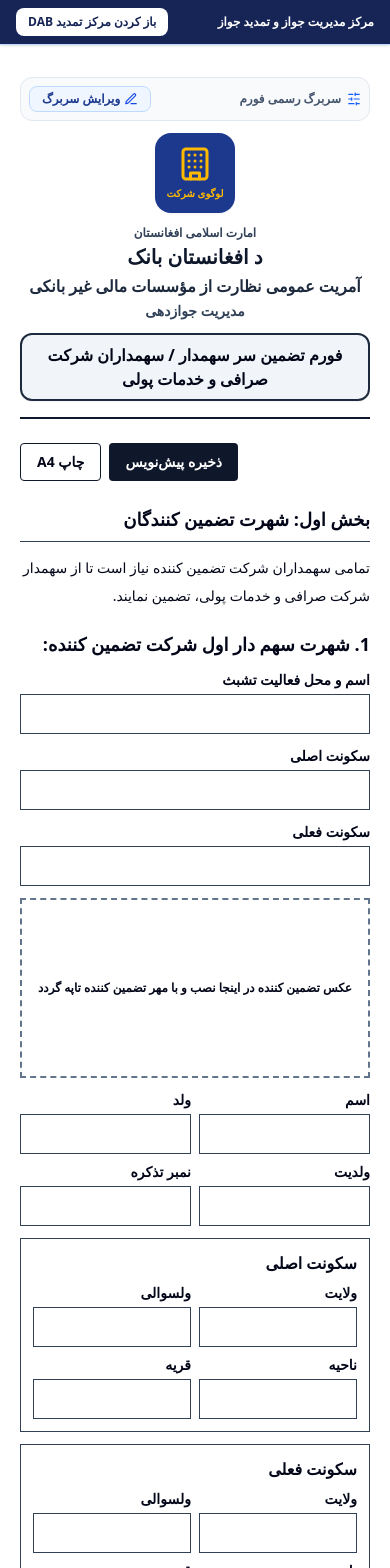
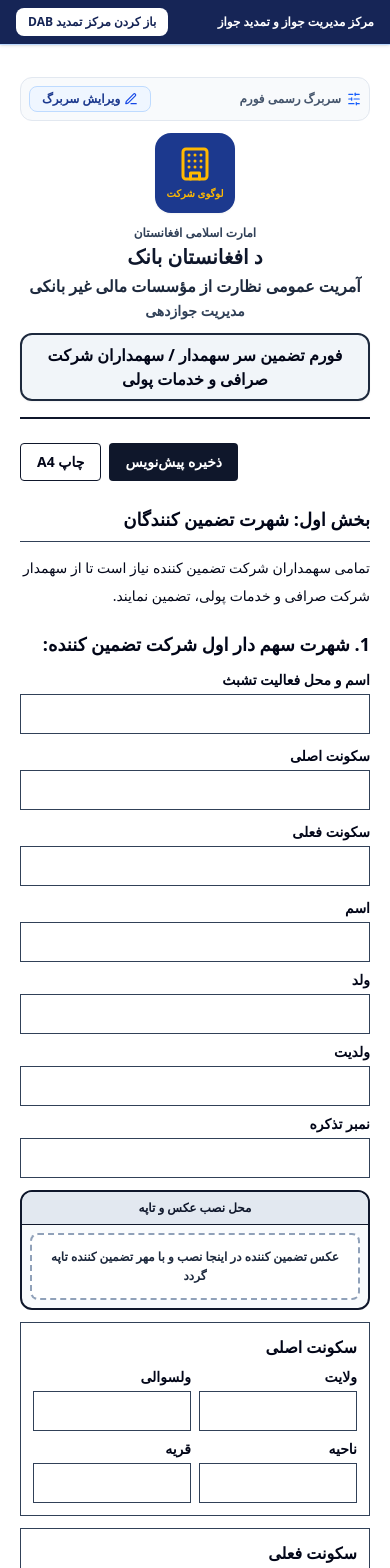
Before and after one commit to Norani375/Manochehr-norani, a Next.js app: page /dab-shareholder-guarantee in a window 390 px wide. Shown: the top 1568 px of the page. Built offline with nearby package versions, Linux system fonts and the light colour scheme; no server answers.

Commit message:
feat: update guarantee form layout and client directive
Add 'use client' to guarantee page and update the guarantor section layout for improved responsiveness and print formatting.

```diff
--- a/app/dab-fx-guarantee/page.tsx
+++ b/app/dab-fx-guarantee/page.tsx
@@ -1,3 +1,5 @@
+'use client';
+
 import DabFxGuaranteeForm from '@/components/DabFxGuaranteeForm';
 
 export default function DabFxGuaranteePage() {
--- a/components/DabShareholderGuaranteeForm.tsx
+++ b/components/DabShareholderGuaranteeForm.tsx
@@ -46,17 +46,22 @@ function GuarantorSection({ index, data, setData }: { index: number; data: Guara
   const update = (key: keyof Guarantor, value: string) => setData({ ...data, [key]: value });
   return <section className="mb-8 break-inside-avoid">
     <h2 className="mb-3 text-right text-lg font-bold">{index}. شهرت سهم دار {index === 1 ? 'اول' : index === 2 ? 'دوم' : 'سوم'} شرکت تضمین کننده:</h2>
-    <div className="grid grid-cols-1 gap-3 md:grid-cols-[1fr_180px_1fr]">
+    <div className="grid grid-cols-1 gap-3 md:grid-cols-[1fr_1fr_200px] print:grid-cols-[1fr_1fr_200px]">
       <div className="space-y-3">
         <Input label="اسم و محل فعالیت تشبث" value={data.business} onChange={(v) => update('business', v)} />
         <Input label="سکونت اصلی" value={data.mainResidence} onChange={(v) => update('mainResidence', v)} />
         <Input label="سکونت فعلی" value={data.currentResidence} onChange={(v) => update('currentResidence', v)} />
       </div>
-      <div className="flex min-h-[180px] items-center justify-center border-2 border-dashed border-slate-500 text-center text-xs font-semibold">
-        عکس تضمین کننده در اینجا نصب و با مهر تضمین کننده تاپه گردد
+      <div className="grid grid-cols-1 gap-2">
+        {labels.slice(0, 4).map(([key, label]) => <Input key={key} label={label} value={data[key]} onChange={(v) => update(key, v)} />)}
       </div>
-      <div className="grid grid-cols-2 gap-2">
-        {labels.slice(0, 4).map(([key, label]) => <Input key={key} label={label} value={data[key]} onChange={(v) => update(key, v)} />)}
+      <div className="flex w-full flex-col items-center justify-center overflow-hidden rounded-xl border-2 border-slate-900 bg-slate-50">
+        <div className="w-full border-b border-slate-900 bg-slate-200 p-2 text-center text-xs font-black text-slate-900">
+          محل نصب عکس و تاپه
+        </div>
+        <div className="m-2 flex flex-1 flex-col items-center justify-center rounded-lg border-2 border-dashed border-slate-400 bg-white p-3 text-center text-xs font-bold leading-relaxed text-slate-800">
+          عکس تضمین کننده در اینجا نصب و با مهر تضمین کننده تاپه گردد
+        </div>
       </div>
     </div>
     <div className="mt-3 grid grid-cols-1 gap-3 md:grid-cols-2">
```
